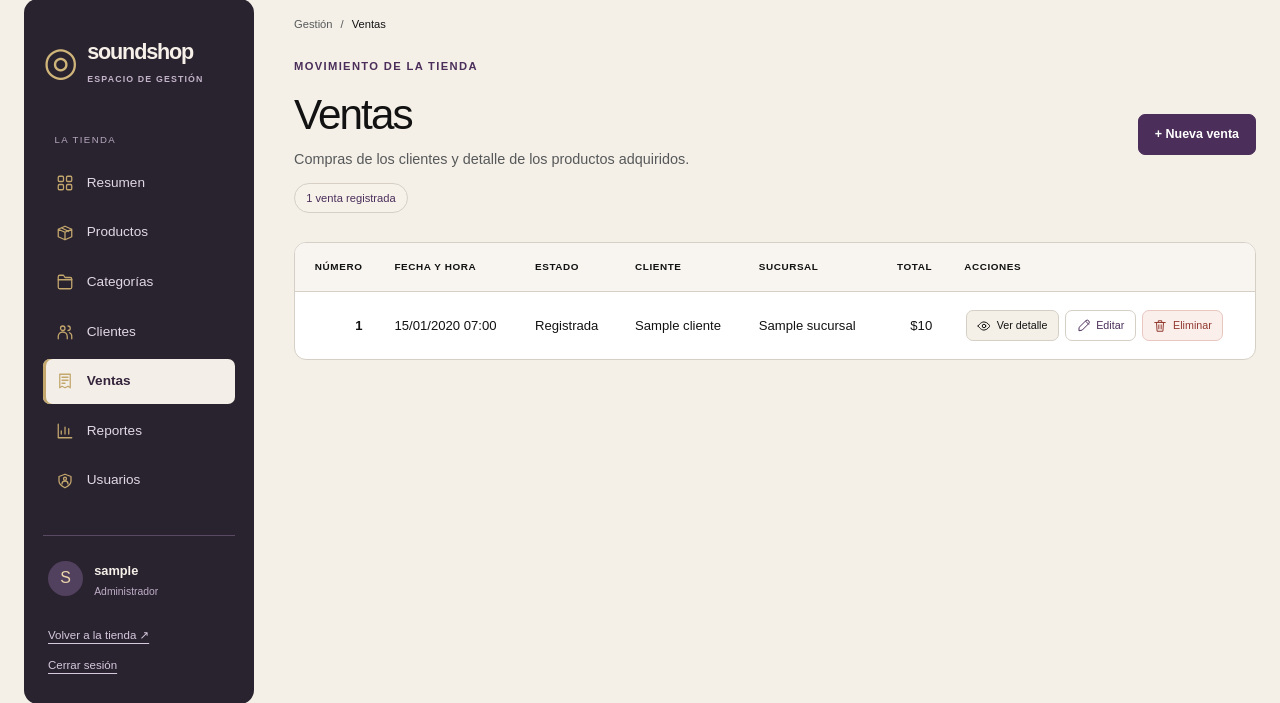
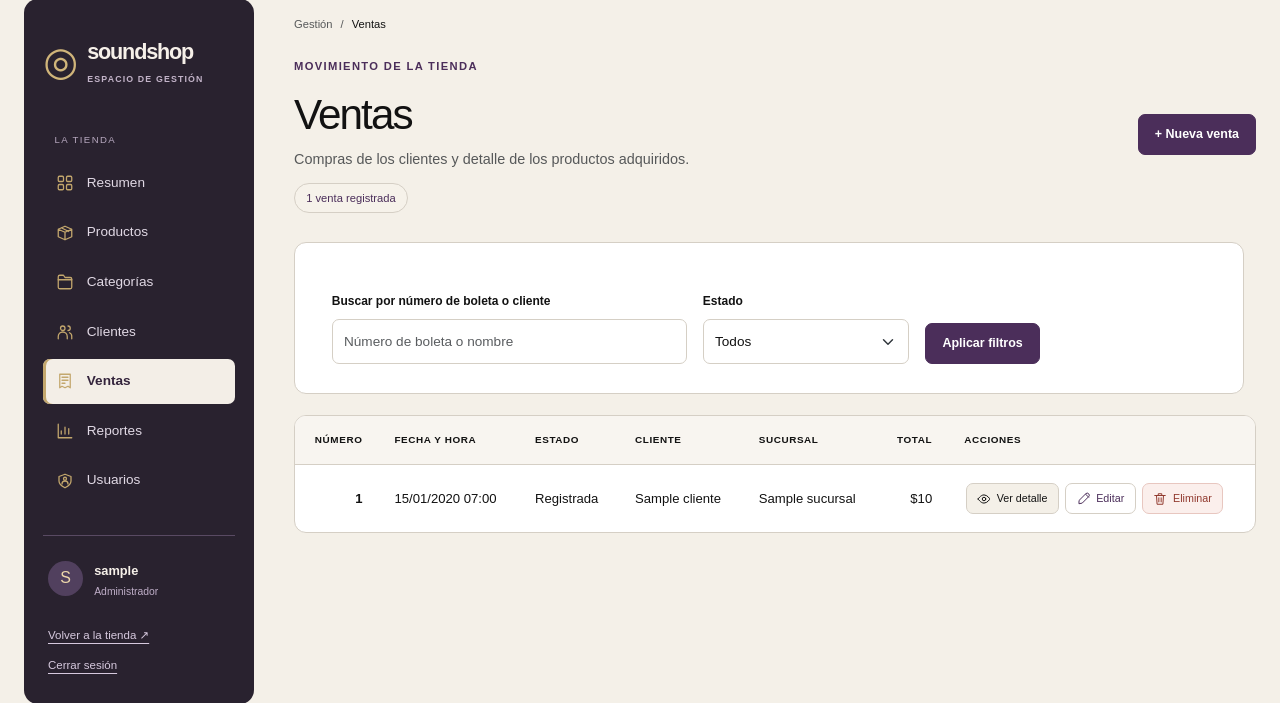
Before and after one commit to YkzPam/SoundShopCL, a Django app: page /gestion/ventas/ in a window 1280 px wide. Shown: the part 105-808 px from the top of the page. Run offline with Django 5.2, Linux system fonts and the light colour scheme; a user stored in the database is signed in; tables that the repository leaves empty hold one stand-in row (values such as "Sample post"); some libraries are stand-ins or nearby versions.

Commit message:
Mejora las búsquedas y agrega impresión de ventas en E3

```diff
--- a/core/templates/core/e3/base_gestion.html
+++ b/core/templates/core/e3/base_gestion.html
@@ -1,8 +1,8 @@
 {% extends "base.html" %}
 {% load static %}
 {% block estilos %}
-    <link rel="stylesheet" href="{% static 'css/gestion.css' %}?v=6">
-    <script src="{% static 'js/gestion.js' %}" defer></script>
+    <link rel="stylesheet" href="{% static 'css/gestion.css' %}?v=7">
+    <script src="{% static 'js/gestion.js' %}?v=2" defer></script>
 {% endblock %}
 {% block clase_body %}
     panel-administrativo
--- a/core/templates/core/e3/productos.html
+++ b/core/templates/core/e3/productos.html
@@ -15,12 +15,12 @@
     {% include "core/e3/accesos_categorias.html" with mostrar_todos=True %}
     <form method="get" class="row g-3 gestion-filtros">
         <div class="col-md-6">
-            <label class="form-label" for="q">Buscar por nombre</label>
+            <label class="form-label" for="q">Buscar por nombre o código (SKU)</label>
             <input class="form-control"
                    id="q"
                    name="q"
                    value="{{ busqueda }}"
-                   placeholder="Nombre del equipo">
+                   placeholder="Nombre del equipo o código">
         </div>
         <div class="col-md-6">
             <label for="categoria" class="form-label">Categoría</label>
--- a/core/templates/core/e3/ventas.html
+++ b/core/templates/core/e3/ventas.html
@@ -6,12 +6,33 @@
             <p class="eyebrow">Movimiento de la tienda</p>
             <h1>Ventas</h1>
             <p>Compras de los clientes y detalle de los productos adquiridos.</p>
-            <span class="gestion-conteo">{{ pagina.paginator.count }} venta{{ pagina.paginator.count|pluralize }} registrada{{ pagina.paginator.count|pluralize }}</span>
+            <span class="gestion-conteo">{{ pagina.paginator.count }} {% if busqueda or estado_actual %}resultado{{ pagina.paginator.count|pluralize }} con los filtros actuales{% else %}venta{{ pagina.paginator.count|pluralize }} registrada{{ pagina.paginator.count|pluralize }}{% endif %}</span>
         </div>
         {% if perms.core.add_boleta %}
             <a class="btn btn-primary" href="{% url 'core:venta_nueva' %}">+ Nueva venta</a>
         {% endif %}
     </header>
+    <form method="get" class="row g-3 gestion-filtros">
+        <div class="col-md-5">
+            <label class="form-label" for="q">Buscar por número de boleta o cliente</label>
+            <input class="form-control" id="q" name="q" value="{{ busqueda }}" placeholder="Número de boleta o nombre">
+        </div>
+        <div class="col-md-3">
+            <label class="form-label" for="estado">Estado</label>
+            <select class="form-select" id="estado" name="estado">
+                <option value="">Todos</option>
+                {% for valor, etiqueta in estados %}
+                    <option value="{{ valor }}"{% if estado_actual == valor %} selected{% endif %}>{{ etiqueta }}</option>
+                {% endfor %}
+            </select>
+        </div>
+        <div class="col-md-4 gestion-filtros-acciones">
+            <button class="btn btn-primary">Aplicar filtros</button>
+            {% if busqueda or estado_actual %}
+                <a class="btn btn-outline-primary" href="{% url 'core:gestion_ventas' %}">Limpiar filtros</a>
+            {% endif %}
+        </div>
+    </form>
     <div class="table-responsive{% if not pagina %} gestion-listado-vacio{% endif %}">
         <table class="table align-middle">
             <thead>
@@ -54,11 +75,17 @@
                         <td colspan="7">
                             <div class="gestion-vacio gestion-vacio-listado">
                                 <span aria-hidden="true">↗</span>
-                                <h2>Todavía no hay ventas</h2>
-                                <p>Se puede registrar una venta y después incorporar sus productos.</p>
-                                {% if perms.core.add_boleta %}
-                                    <a class="btn btn-primary"
-                                       href="{% url 'core:venta_nueva' %}">Crear la primera venta</a>
+                                {% if busqueda or estado_actual %}
+                                    <h2>No hay ventas para estos filtros</h2>
+                                    <p>Prueba con otro número, cliente o estado.</p>
+                                    <a class="btn btn-outline-primary" href="{% url 'core:gestion_ventas' %}">Limpiar filtros</a>
+                                {% else %}
+                                    <h2>Todavía no hay ventas</h2>
+                                    <p>Se puede registrar una venta y después incorporar sus productos.</p>
+                                    {% if perms.core.add_boleta %}
+                                        <a class="btn btn-primary"
+                                           href="{% url 'core:venta_nueva' %}">Crear la primera venta</a>
+                                    {% endif %}
                                 {% endif %}
                             </div>
                         </td>
--- a/core/views.py
+++ b/core/views.py
@@ -343,7 +343,7 @@ def gestion_productos(request):
     estado = request.GET.get("estado", "")
     stock = request.GET.get("stock", "")
     if busqueda:
-        productos = productos.filter(nombre__icontains=busqueda)
+        productos = productos.filter(Q(nombre__icontains=busqueda) | Q(codigo__icontains=busqueda))
     if categoria_id.isdigit():
         productos = productos.filter(categoria_id=categoria_id)
     if estado in ("activo", "inactivo"):
@@ -647,7 +647,9 @@ def gestion_clientes(request):
     clientes = Cliente.objects.order_by("nombre", "id")
     busqueda = request.GET.get("q", "").strip()
     if busqueda:
-        clientes = clientes.filter(nombre__icontains=busqueda)
+        clientes = clientes.filter(
+            Q(nombre__icontains=busqueda) | Q(rut__icontains=busqueda) | Q(correo__icontains=busqueda)
+        )
     return render(
         request,
         "core/e3/clientes.html",
@@ -724,10 +726,24 @@ def cliente_eliminar(request, cliente_id):
 @permission_required("core.view_boleta", raise_exception=True)
 def gestion_ventas(request):
     ventas = Boleta.objects.select_related("cliente", "sucursal").order_by("-fecha", "-numero")
+    busqueda = request.GET.get("q", "").strip()
+    estado = request.GET.get("estado", "")
+    if busqueda:
+        ventas = ventas.filter(Q(numero__icontains=busqueda) | Q(cliente__nombre__icontains=busqueda))
+    if estado in dict(Boleta.ESTADOS):
+        ventas = ventas.filter(estado=estado)
+    else:
+        estado = ""
     return render(
         request,
         "core/e3/ventas.html",
-        {"titulo": "Ventas", "pagina": Paginator(ventas, 25).get_page(request.GET.get("page"))},
+        {
+            "titulo": "Ventas",
+            "pagina": Paginator(ventas, 25).get_page(request.GET.get("page")),
+            "busqueda": busqueda,
+            "estados": Boleta.ESTADOS,
+            "estado_actual": estado,
+        },
     )
 
 
--- a/static/js/gestion.js
+++ b/static/js/gestion.js
@@ -87,3 +87,8 @@ if (formularioProducto) {
     formularioProducto.addEventListener('change', actualizarVistaProducto);
     actualizarVistaProducto();
 }
+
+const imprimirVenta = document.getElementById('imprimir-venta');
+if (imprimirVenta) {
+    imprimirVenta.addEventListener('click', () => window.print());
+}
```
Also changed, not shown: core/templates/core/e3/clientes.html (+7 -3 lines), core/templates/core/e3/venta_detalle.html (+11 -8 lines), core/tests.py (+34 -0 lines), static/css/gestion.css (+47 -0 lines).
